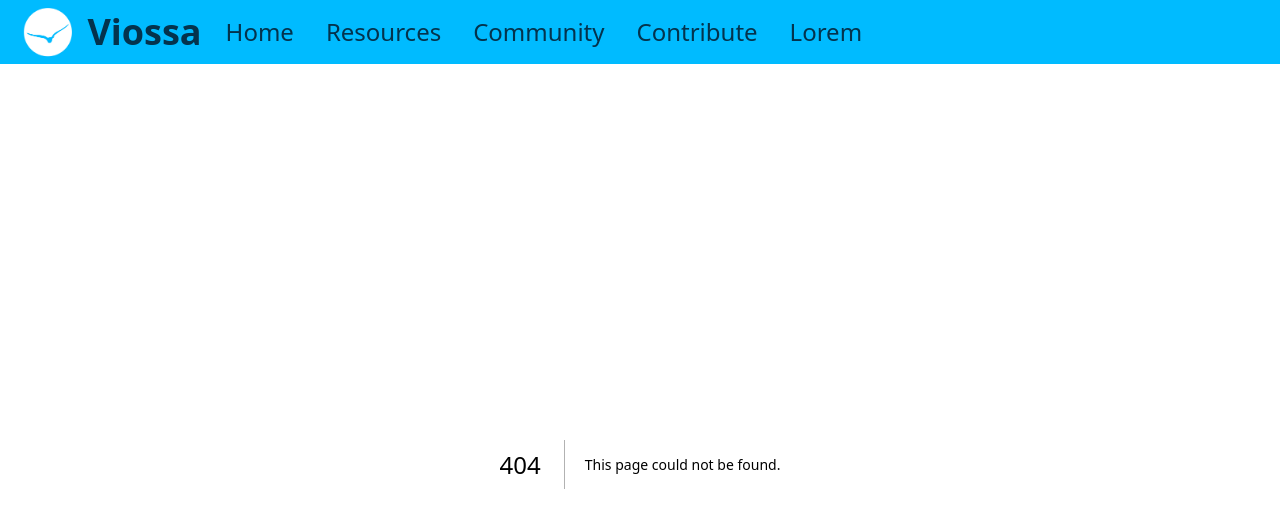
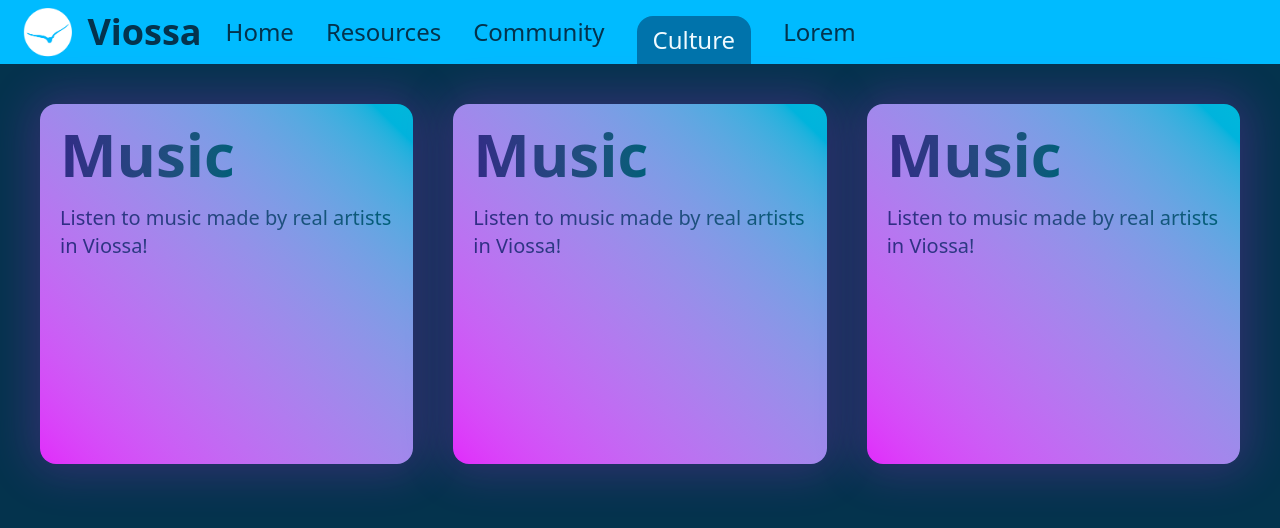
Before and after one commit to CavieJohnsonHere/viossa-website, a Next.js app: page /culture in a window 1280 px wide. Before the commit this address had no page. Shown: the top 528 px of the page. Built offline with nearby package versions, Linux system fonts and the light colour scheme.

Commit message:
made the culture page structure

```diff
--- a/src/app/components/header.tsx
+++ b/src/app/components/header.tsx
@@ -13,7 +13,7 @@ export default function Header() {
     { name: "Home", link: "/" },
     { name: "Resources", link: "/resources" },
     { name: "Community", link: "/community" },
-    { name: "Contribute", link: "/b" },
+    { name: "Culture", link: "/culture" },
     { name: "Lorem", link: "/c" },
   ];
 
--- /dev/null
+++ b/src/app/culture/card.tsx
@@ -0,0 +1,30 @@
+export default function Card({
+  title,
+  desc,
+  bgClassName,
+  textClassName,
+  glow,
+}: {
+  title: string;
+  desc: string;
+  bgClassName: string;
+  textClassName: string;
+  glow: string;
+}) {
+  return (
+    <div
+      className={`${bgClassName} h-90 w-full rounded-2xl p-5`}
+      style={{
+        boxShadow:
+          `0px 0px 45px 10px color-mix(in oklab, ${glow} 20%, transparent)`,
+      }}
+    >
+      <div className={`font-black text-6xl w-fit ${textClassName} bg-clip-text text-transparent`}>
+        {title}
+      </div>
+      <div className="mt-5 text-xl w-fit bg-gradient-to-r from-indigo-900 to-cyan-800 bg-clip-text text-transparent">
+        {desc}
+      </div>
+    </div>
+  );
+}
--- /dev/null
+++ b/src/app/culture/page.tsx
@@ -0,0 +1,33 @@
+import Card from "./card";
+
+export default function Culture() {
+  return (
+    <div className="p-10 grid gap-10 lg:grid-cols-3 md:grid-cols-2">
+      {/* We's like to have 6 or 12 of these so that the grid is perfect */}
+
+      <Card
+        title="Music"
+        desc="Listen to music made by real artists in Viossa!"
+        bgClassName="bg-gradient-to-tr from-fuchsia-500 to-cyan-500"
+        textClassName="bg-gradient-to-r from-indigo-900 to-cyan-800"
+        glow="var(--color-fuchsia-500)"
+      />
+
+      <Card
+        title="Music"
+        desc="Listen to music made by real artists in Viossa!"
+        bgClassName="bg-gradient-to-tr from-fuchsia-500 to-cyan-500"
+        textClassName="bg-gradient-to-r from-indigo-900 to-cyan-800"
+        glow="var(--color-fuchsia-500)"
+      />
+
+      <Card
+        title="Music"
+        desc="Listen to music made by real artists in Viossa!"
+        bgClassName="bg-gradient-to-tr from-fuchsia-500 to-cyan-500"
+        textClassName="bg-gradient-to-r from-indigo-900 to-cyan-800"
+        glow="var(--color-fuchsia-500)"
+      />
+    </div>
+  );
+}
```
